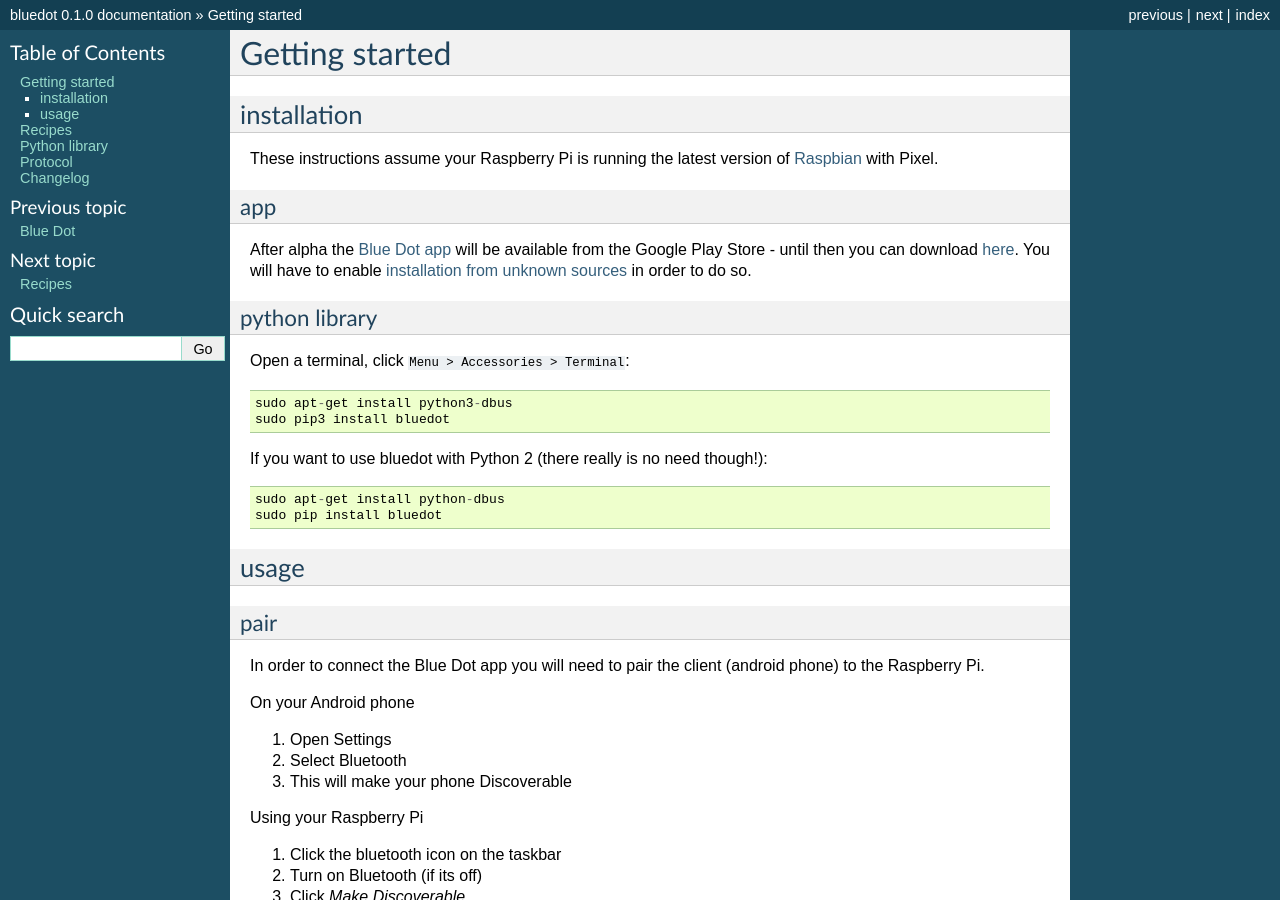
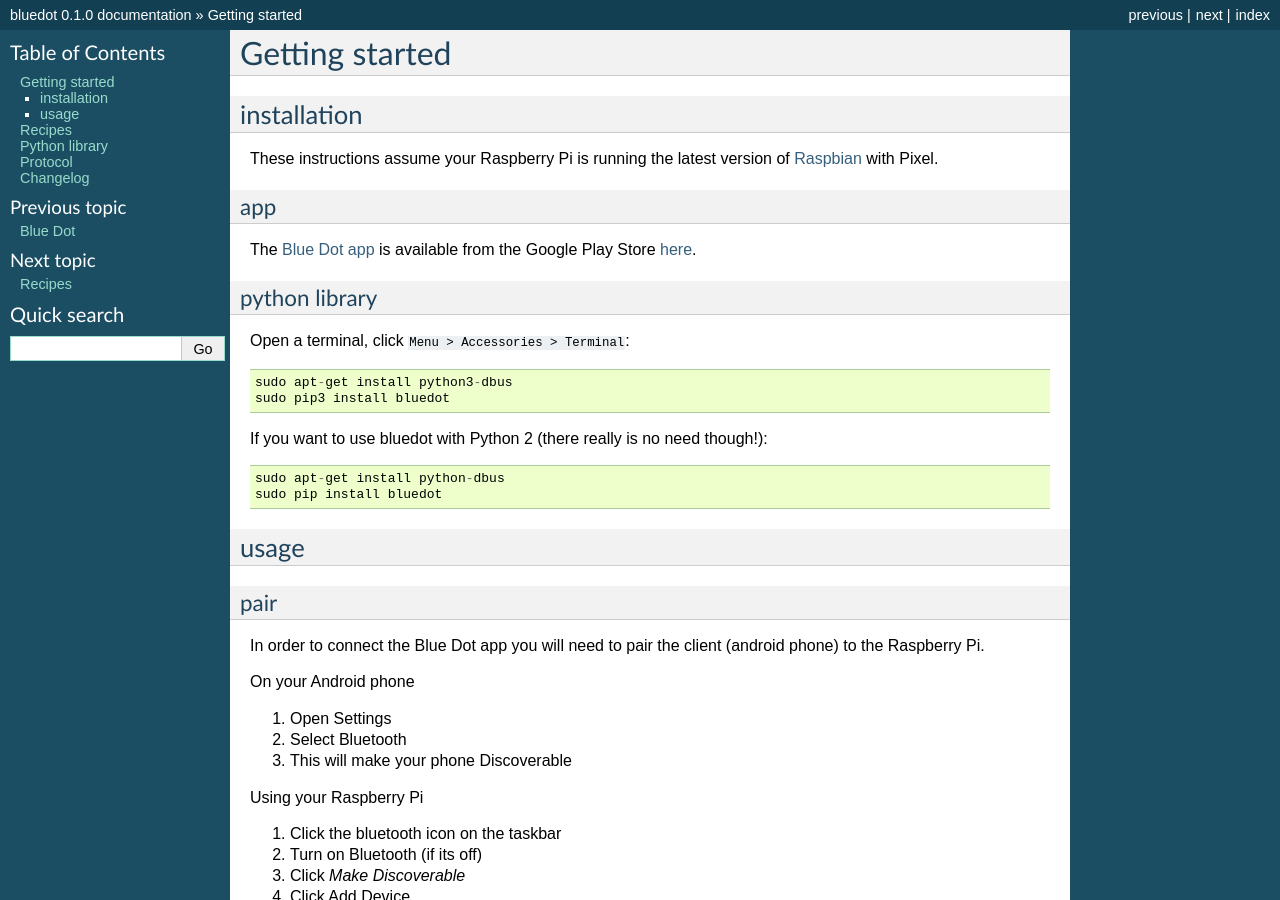
Before and after one commit to martinohanlon/BlueDot, a Sphinx documentation site: the page built from docs/gettingstarted.rst, in a window 1280 px wide and 900 px high. Built offline with Sphinx 7.4.7, drawn with Linux system fonts in a browser that asks for light colours.

Commit message:
updated docs

```diff
--- a/README.rst
+++ b/README.rst
@@ -56,7 +56,7 @@
 .. _Python library: http://bluedot.readthedocs.io/en/latest/code.html
 .. _examples: https://github.com/martinohanlon/BlueDot/tree/master/examples
 .. _recipes: http://bluedot.readthedocs.io/en/latest/recipes.html
-.. _Blue Dot app: https://github.com/martinohanlon/BlueDot/blob/master/clients/android/app/app-release.apk?raw=true
+.. _Blue Dot app: https://play.google.com/apps/testing/com.stuffaboutcode.bluedot
 .. _issue: https://github.com/martinohanlon/bluedot/issues
 
 .. |bluedotapp| image:: https://raw.githubusercontent.com/martinohanlon/BlueDot/master/docs/images/bluedotandroid_small.png
--- a/docs/gettingstarted.rst
+++ b/docs/gettingstarted.rst
@@ -9,8 +9,8 @@
 app
 ~~~
 
-After alpha the `Blue Dot app`_ will be available from the Google Play Store - until then you can download `here
-<https://github.com/martinohanlon/BlueDot/blob/master/clients/android/app/app-release.apk?raw=true>`_. You will have to enable `installation from unknown sources`_ in order to do so.
+The `Blue Dot app`_ is available from the Google Play Store `here
+<https://play.google.com/apps/testing/com.stuffaboutcode.bluedot>`_.
 
 python library
 ~~~~~~~~~~~~~~
@@ -74,6 +74,5 @@
 
 Start the `Blue Dot app`_, connect to your Raspberry Pi, press the blue dot.
 
-.. _Blue Dot app: https://github.com/martinohanlon/BlueDot/blob/master/clients/android/app/app-release.apk?raw=true
-.. _installation from unknown sources: https://www.applivery.com/docs/troubleshooting/android-unknown-sources
+.. _Blue Dot app: https://play.google.com/apps/testing/com.stuffaboutcode.bluedot
 .. _Raspbian: https://www.raspberrypi.org/downloads/raspbian/
```
